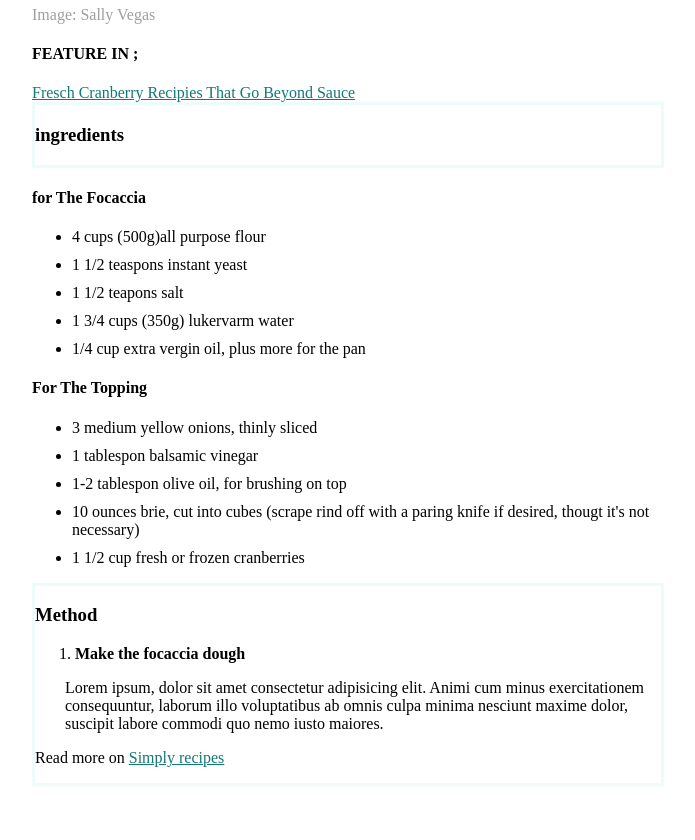
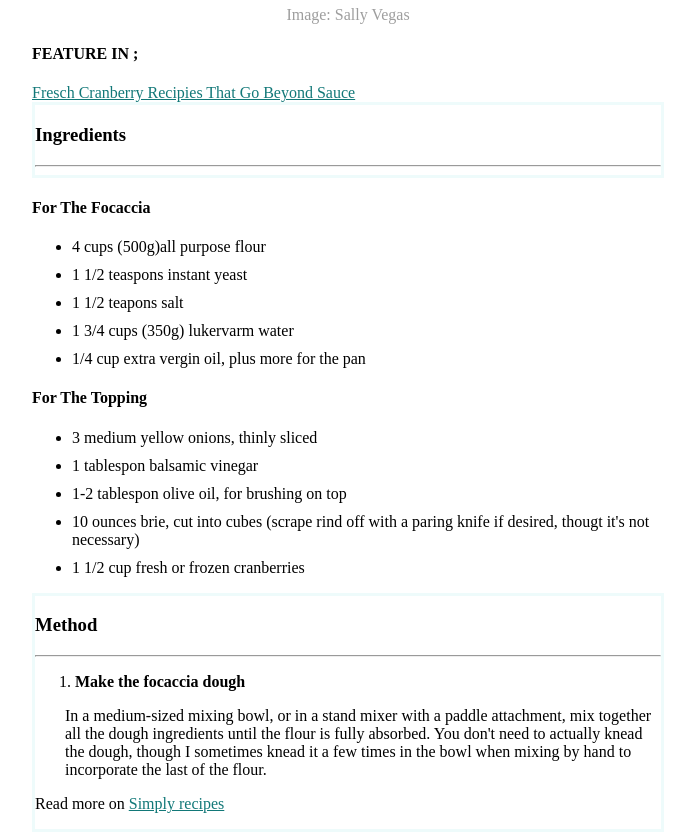
Before and after one commit to Massimoq90/m.epicode, a plain HTML site: page M1/Index.html in a window 1280 px wide. Shown: the part 900-1740 px from the top of the page, without its empty margins (292-987 px from the left). Before the commit the page ends 1694 px from the top, so only its background shows below. Drawn offline with Linux system fonts and the light colour scheme.

Commit message:
Ricetta Focaccia completa

```diff
--- a/M1/Index.html
+++ b/M1/Index.html
@@ -36,9 +36,10 @@
 
         <div class="second-container">
             <div class="ingredients">
-            <h3>ingredients</h3>
+            <h3>Ingredients</h3>
+            <hr>
         </div>
-            <h4>for The Focaccia</h4>
+            <h4>For The Focaccia</h4>
             <ul>
                 <li>4 cups (500g)all purpose flour</li>
                 <li>1 1/2 teaspons instant yeast</li>
@@ -57,10 +58,11 @@
 
             <div class="method">
                <h3>Method </h3>
+               <hr>
                <ol>
                 <li><strong> Make the focaccia dough </strong> </li>
                </ol>
-               <p class="descriptions"> Lorem ipsum, dolor sit amet consectetur adipisicing elit. Animi cum minus exercitationem consequuntur, laborum illo voluptatibus ab omnis culpa minima nesciunt maxime dolor, suscipit labore commodi quo nemo iusto maiores.</p>
+               <p class="descriptions">In a medium-sized mixing bowl, or in a stand mixer with a paddle attachment, mix together all the dough ingredients until the flour is fully absorbed. You don't need to actually knead the dough, though I sometimes knead it a few times in the bowl when mixing by hand to incorporate the last of the flour. </p>
                <p> Read more on <span></span><a href="#"> Simply recipes </a></p>
             </div>
 
--- a/M1/Style.css
+++ b/M1/Style.css
@@ -55,6 +55,7 @@ figure {
 }
 .image-fig {
    align-items: center;
+   text-align: center;
    margin-top: 10px;
    color: #9e9e9e;
 }
@@ -67,11 +68,10 @@ margin-bottom: 30px;
 }
 
 .link-image h4 {
-    color: brown;
+    color: rgb(252, 120, 120);
     margin: 0;
     padding: 0;
 }
-
 
  a {
     color: #127878
```
